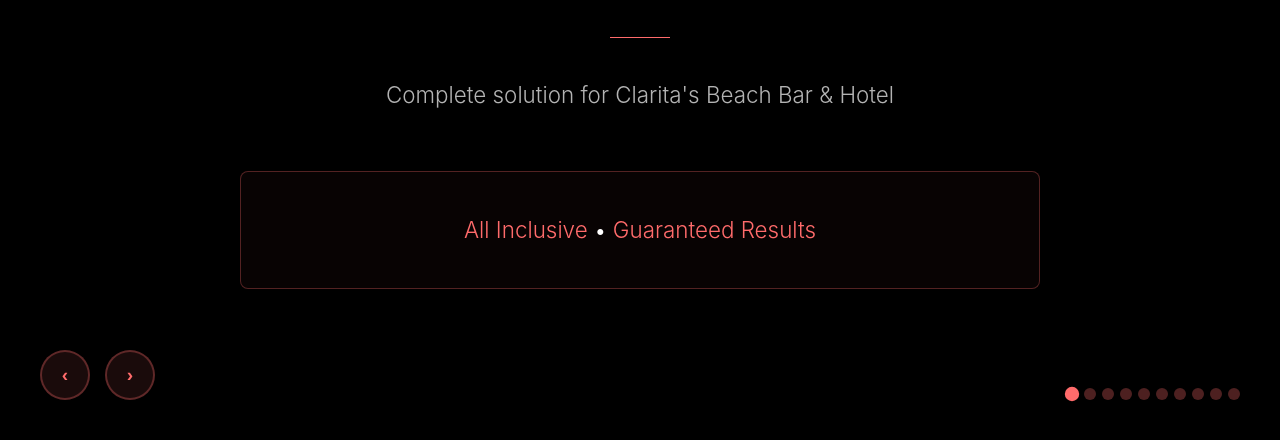
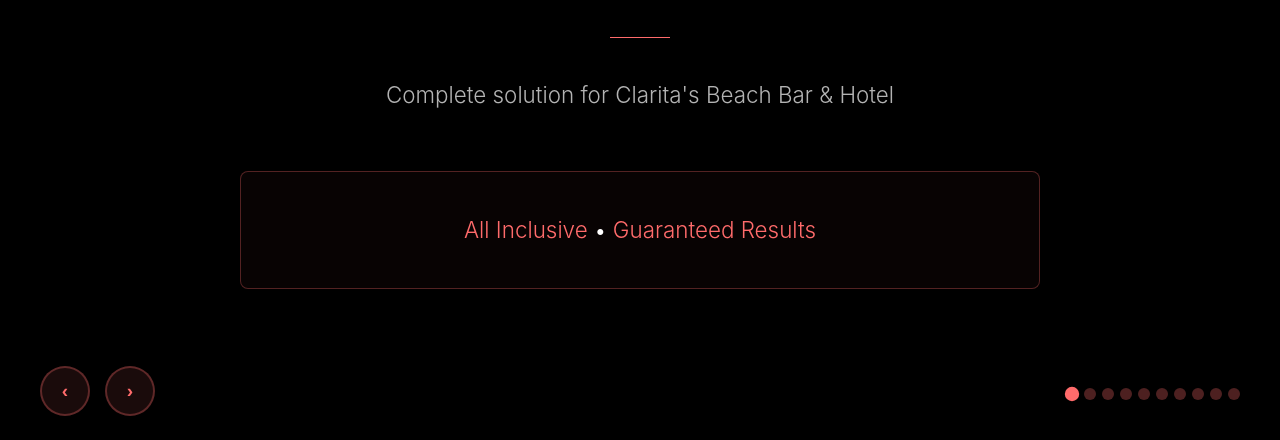
Before and after one commit to kendollcastro/claritas-quote, a plain HTML site: page index.html in a window 1280 px wide. Shown: the part 360-800 px from the top of the page. Drawn offline with Linux system fonts and the light colour scheme.

Commit message:
add: files

```diff
--- a/index.html
+++ b/index.html
@@ -143,7 +143,7 @@
 
             .nav-arrows {
                 position: fixed;
-                bottom: 40px;
+                bottom: 24px;
                 left: 40px;
                 display: flex;
                 gap: 15px;
```
